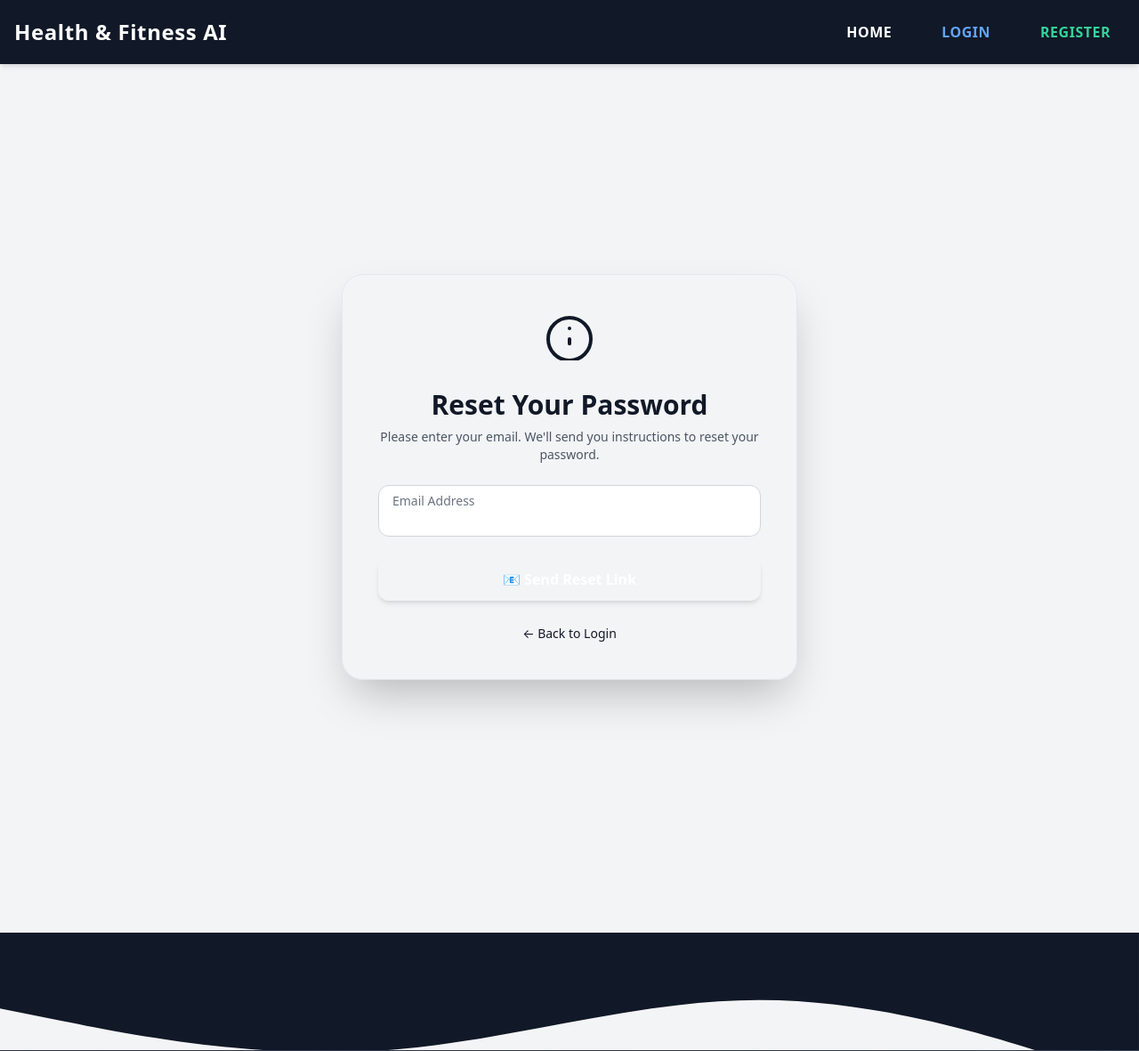
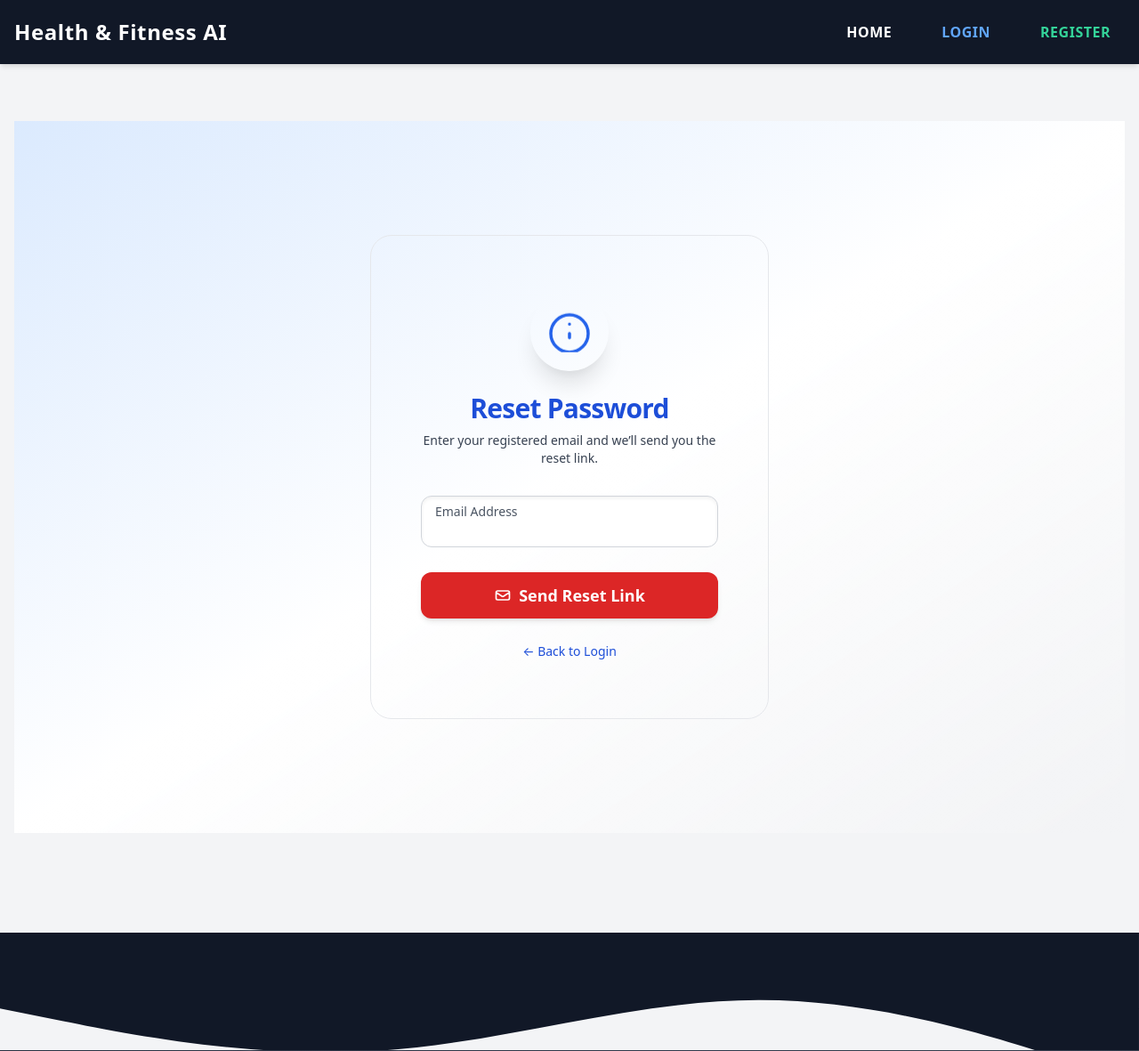
Before and after one commit to amma630/apfit, a Django app: page /password_reset/ in a window 1280 px wide. Shown: the top 1181 px of the page at 89% size. Run offline with Django 5.2, Linux system fonts and the light colour scheme.

Commit message:
Update password_reset_form.html

```diff
--- a/health_fitness_ai/templates/users/password_reset_form.html
+++ b/health_fitness_ai/templates/users/password_reset_form.html
@@ -2,57 +2,76 @@
 {% block title %}Reset Password{% endblock %}
 
 {% block content %}
-<div class="min-h-screen flex items-center justify-center bg-gradient-to-br from-sky-100 via-white to-blue-50 px-4 py-16 relative overflow-hidden">
+<div class="min-h-screen flex items-center justify-center bg-gradient-to-br from-blue-100 via-white to-sky-100 px-4 py-20 relative overflow-hidden">
 
-    <!-- Background Decorations -->
-    <div class="absolute -top-24 -left-24 w-96 h-96 bg-sky-300/30 rounded-full blur-3xl animate-pulse -z-10"></div>
-    <div class="absolute bottom-0 right-0 w-96 h-96 bg-blue-400/20 rounded-full blur-2xl animate-pulse -z-10"></div>
+  <!-- Glassmorphic Animated Blobs -->
+  <div class="absolute -top-32 -left-32 w-[400px] h-[400px] bg-sky-300/30 rounded-full blur-[120px] animate-blob1 -z-10"></div>
+  <div class="absolute bottom-0 right-0 w-[400px] h-[400px] bg-blue-400/30 rounded-full blur-[120px] animate-blob2 -z-10"></div>
 
-    <div class="backdrop-blur-xl bg-white/70 border border-sky-100 shadow-2xl rounded-3xl p-10 max-w-lg w-full animate-fade-in-up">
+  <!-- Reset Password Card -->
+  <div class="relative backdrop-blur-2xl bg-white/70 border border-white/30 shadow-[0_8px_32px_0_rgba(31,38,135,0.37)] rounded-3xl px-10 py-12 md:px-14 md:py-16 w-full max-w-md animate-fade-in-up transition duration-500 ease-in-out transform">
 
+    <!-- Icon -->
     <div class="flex justify-center mb-6">
-            <svg class="w-16 h-16 text-sky-600 animate-bounce" fill="none" stroke="currentColor" stroke-width="1.5"
+      <div class="p-4 rounded-full shadow-xl bg-white/80 backdrop-blur-md">
+        <svg class="w-14 h-14 text-blue-600 animate-bounce-slow" fill="none" stroke="currentColor" stroke-width="1.5"
           viewBox="0 0 24 24">
           <path stroke-linecap="round" stroke-linejoin="round"
             d="M12 15v2m0-6.5v.01M12 6a9 9 0 100 18 9 9 0 000-18z" />
         </svg>
       </div>
+    </div>
 
-        <h2 class="text-3xl font-extrabold text-center text-sky-700 mb-2">Reset Your Password</h2>
-        <p class="text-gray-600 text-sm text-center mb-6">
-            Please enter your email. We'll send you instructions to reset your password.
+    <!-- Heading -->
+    <h2 class="text-3xl font-black text-center text-blue-700 mb-2 tracking-tight">Reset Password</h2>
+    <p class="text-center text-gray-700 text-sm mb-8">
+      Enter your registered email and we’ll send you the reset link.
     </p>
 
-        <form method="post" class="space-y-6">
+    <!-- Form -->
+    <form method="post" class="space-y-7">
       {% csrf_token %}
 
       <div class="relative">
-                <input type="email" name="email" required
-                    class="peer w-full px-4 pt-6 pb-2 text-gray-800 placeholder-transparent border border-gray-300 rounded-xl focus:outline-none focus:ring-2 focus:ring-sky-500 focus:border-sky-500 transition duration-300"
-                    placeholder="email@example.com" />
+        <input id="email" name="email" type="email" required
+          class="peer w-full px-4 pt-6 pb-2 rounded-xl bg-white/80 text-gray-800 placeholder-transparent border border-gray-300 shadow-inner focus:outline-none focus:ring-2 focus:ring-blue-500 focus:border-blue-500 transition-all duration-300"
+          placeholder="you@example.com" />
         <label for="email"
-                    class="absolute left-4 top-2 text-sm text-gray-500 transition-all peer-placeholder-shown:top-4 peer-placeholder-shown:text-base peer-placeholder-shown:text-gray-400 peer-focus:top-2 peer-focus:text-sm peer-focus:text-sky-600">
+          class="absolute left-4 top-2 text-sm text-gray-600 transition-all peer-placeholder-shown:top-4 peer-placeholder-shown:text-base peer-placeholder-shown:text-gray-400 peer-focus:top-2 peer-focus:text-sm peer-focus:text-blue-600">
           Email Address
         </label>
       </div>
 
       <button type="submit"
-                class="w-full py-3 bg-gradient-to-r from-sky-500 to-blue-600 text-white font-bold rounded-xl shadow-md hover:shadow-xl hover:from-sky-600 hover:to-blue-700 transition-all duration-300">
-                📧 Send Reset Link
+      class="w-full py-3 px-6 bg-red-600 text-white font-bold text-lg rounded-xl
+             shadow-md hover:bg-red-700 focus:outline-none focus:ring-4 focus:ring-red-300
+             transition duration-300 flex items-center justify-center gap-2">
+
+      <!-- Icon (optional) -->
+      <svg xmlns="http://www.w3.org/2000/svg" class="h-5 w-5" fill="none" viewBox="0 0 24 24"
+        stroke="currentColor" stroke-width="2">
+        <path stroke-linecap="round" stroke-linejoin="round"
+          d="M3 8l7.89 5.26a2 2 0 002.22 0L21 8m0 0a2 2 0 00-2-2H5a2 2 0 00-2 2m18 0v8a2 2 0 01-2 2H5a2 2 0 01-2-2V8" />
+      </svg>
+
+      <span>Send Reset Link</span>
     </button>
+
     </form>
 
     <div class="mt-6 text-center">
-            <a href="{% url 'login' %}" class="text-sky-600 text-sm hover:underline">← Back to Login</a>
+      <a href="{% url 'login' %}" class="text-sm text-blue-700 hover:underline hover:font-medium transition duration-200">← Back to Login</a>
     </div>
   </div>
 </div>
 
+
+<!-- 🔮 Advanced Animations -->
 <style>
 @keyframes fade-in-up {
   0% {
     opacity: 0;
-        transform: translateY(40px);
+    transform: translateY(50px);
   }
   100% {
     opacity: 1;
@@ -60,7 +79,37 @@
   }
 }
 .animate-fade-in-up {
-    animation: fade-in-up 0.7s ease-out both;
+  animation: fade-in-up 0.8s ease-out both;
+}
+
+@keyframes blob1 {
+  0%, 100% {
+    transform: translate(0, 0) scale(1);
+  }
+  50% {
+    transform: translate(30px, -20px) scale(1.1);
+  }
+}
+@keyframes blob2 {
+  0%, 100% {
+    transform: translate(0, 0) scale(1);
+  }
+  50% {
+    transform: translate(-20px, 30px) scale(1.05);
+  }
+}
+.animate-blob1 {
+  animation: blob1 10s ease-in-out infinite;
+}
+.animate-blob2 {
+  animation: blob2 12s ease-in-out infinite;
+}
+@keyframes bounce-slow {
+  0%, 100% { transform: translateY(0); }
+  50% { transform: translateY(-10px); }
+}
+.animate-bounce-slow {
+  animation: bounce-slow 2.5s infinite;
 }
 </style>
 {% endblock %}
```
Lines whose indentation alone changed are shown as unchanged.
